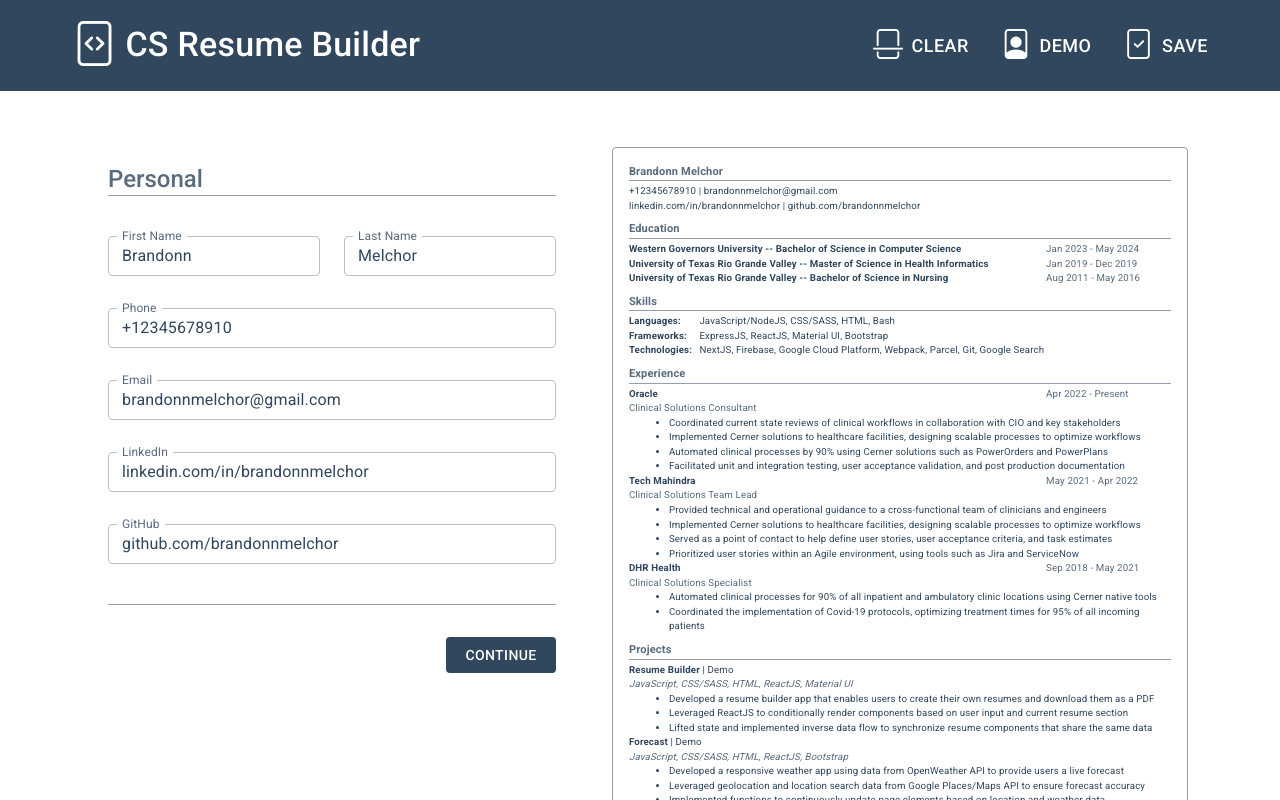
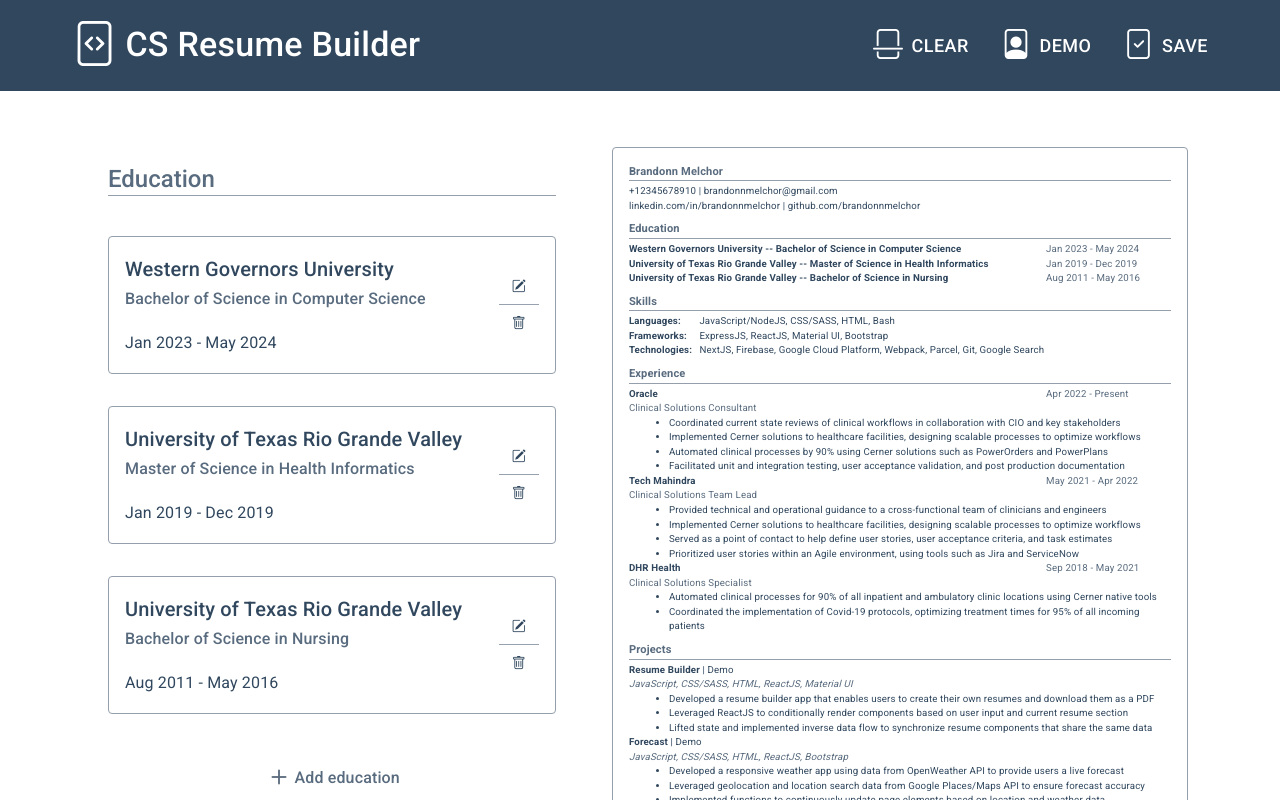
Before and after one commit to brandonnmelchor/resume-builder, a React (Create React App) app: page / in a window 1280 px wide. Shown: the top 800 px of the page. Built offline with nearby package versions, Linux system fonts and the light colour scheme.

Commit message:
create handlesubmit to prevent default

```diff
--- a/src/components/Form.js
+++ b/src/components/Form.js
@@ -10,7 +10,7 @@ import Grid from "@mui/material/Grid";
 export default class Form extends React.Component {
   constructor(props) {
     super(props);
-    this.state = { section: 1 };
+    this.state = { section: 2 };
 
     this.prevSection = this.prevSection.bind(this);
     this.nextSection = this.nextSection.bind(this);
--- a/src/components/form_components/PersonalForm.js
+++ b/src/components/form_components/PersonalForm.js
@@ -11,6 +11,7 @@ export default class PersonalForm extends React.Component {
   constructor(props) {
     super(props);
     this.handleChange = this.handleChange.bind(this);
+    this.handleSubmit = this.handleSubmit.bind(this);
   }
 
   handleChange(event) {
@@ -18,10 +19,15 @@ export default class PersonalForm extends React.Component {
     handleInput(event, "personal");
   }
 
+  handleSubmit(event) {
+    event.preventDefault();
+    const nextSection = this.props.sectionNav.nextSection;
+    nextSection();
+  }
+
   render() {
     const { firstName, lastName, phone, email, linkedin, github } = this.props.resume.personal;
     const sectionNav = this.props.sectionNav;
-    const nextSection = sectionNav.nextSection;
 
     return (
       <Box>
@@ -29,7 +35,7 @@ export default class PersonalForm extends React.Component {
           Personal
         </Typography>
         <Divider className="form-divider" sx={{ mb: 5 }} />
-        <Box component="form" onSubmit={nextSection}>
+        <Box component="form" onSubmit={this.handleSubmit}>
           <Grid container direction="row" justifyContent="center" alignItems="center" spacing={3} sx={{ mb: 4 }}>
             <Grid item xs={6}>
               <GrayTextField
```
